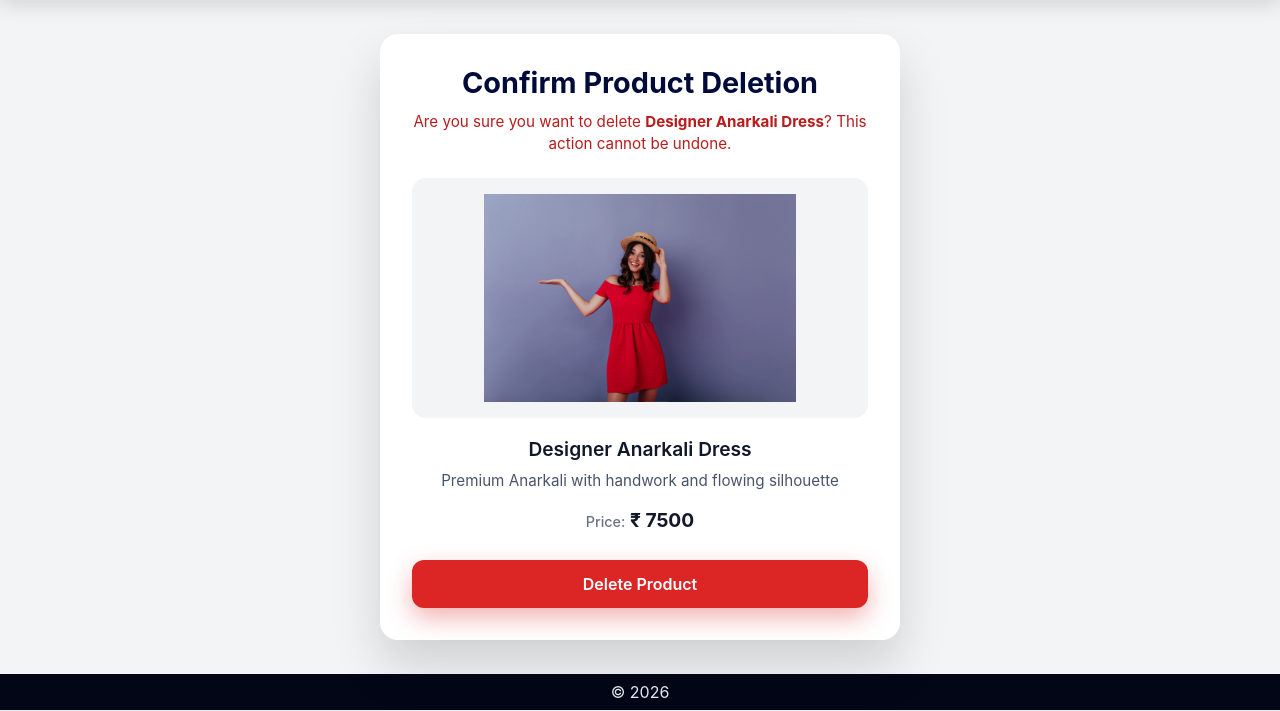
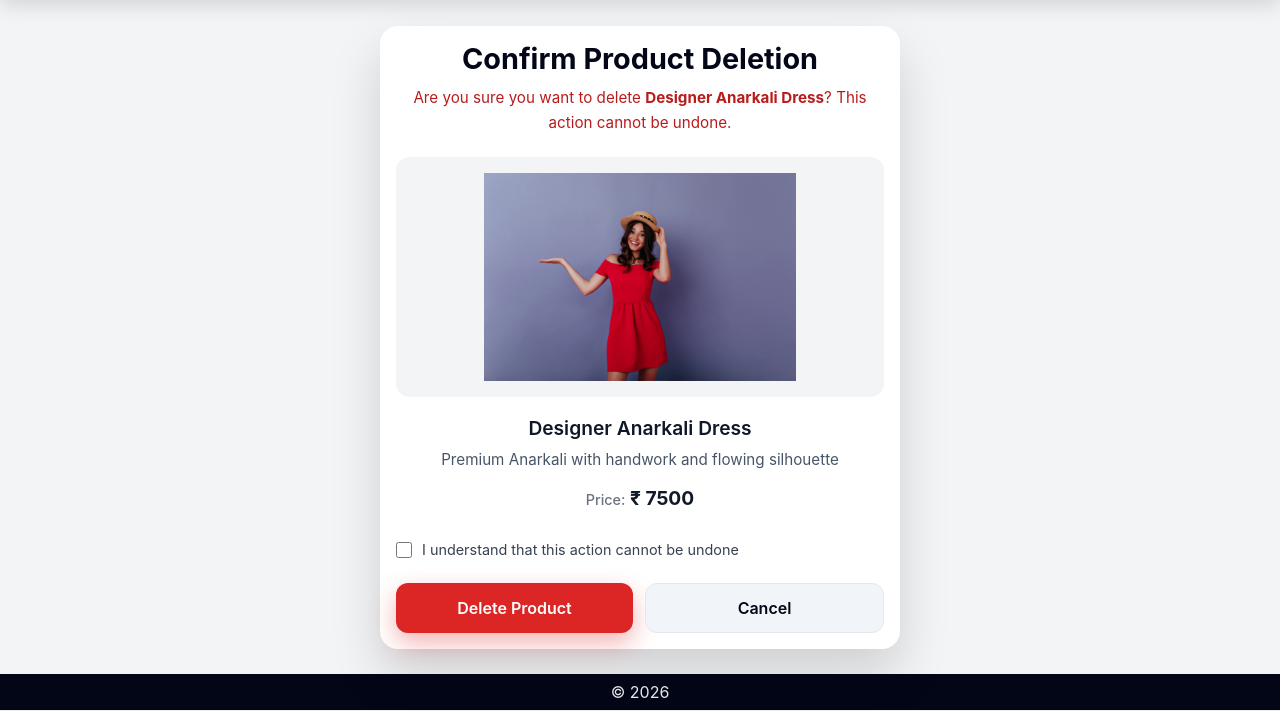
Before and after one commit to thaiyalnath-b/MoonLub_Django, a Django app: page /products/2/delete/ in a window 1280 px wide. Shown: the part 89-800 px from the top of the page. Run offline with Django 5.2, Linux system fonts and the light colour scheme; data comes from the database, SQL or seed files in the repository; both versions use the stored data as it was after the commit.

Commit message:
Forms Added

```diff
--- a/MoonLub/static/css/styles.css
+++ b/MoonLub/static/css/styles.css
@@ -344,8 +344,7 @@ body {
 .deleteproduct {
     min-height: 84.3vh;
     background: #f3f4f6;
-    padding: 10px;
-
+    padding: 8px;
     display: flex;
     justify-content: center;
     align-items: center;
@@ -354,7 +353,7 @@ body {
         background: #ffffff;
         max-width: 520px;
         width: 100%;
-        padding: 32px;
+        padding: 16px;
         border-radius: 18px;
         box-shadow: 0 25px 50px rgba(0, 0, 0, 0.15);
         text-align: center;
@@ -367,7 +366,7 @@ body {
         .title {
             font-size: 1.8rem;
             font-weight: 700;
-            color: #000b3a;
+            color: #020617;
             margin-bottom: 10px;
         }
 
@@ -375,6 +374,7 @@ body {
             font-size: 0.95rem;
             color: #b91c1c;
             margin-bottom: 22px;
+            line-height: 1.6;
         }
 
         .product-img {
@@ -414,29 +414,85 @@ body {
             }
         }
 
+        .confirm-check {
+            display: flex;
+            align-items: center;
+            gap: 10px;
+            font-size: 0.9rem;
+            color: #374151;
+            margin-bottom: 22px;
+            cursor: pointer;
+
+            input {
+                width: 16px;
+                height: 16px;
+                accent-color: #dc2626;
+                cursor: pointer;
+            }
+        }
+
+        .actions {
+            display: flex;
+            gap: 12px;
+        }
+
         .delete-btn {
-            width: 100%;
+            flex: 1;
             padding: 12px;
             font-size: 1rem;
             font-weight: 600;
-
             background: #dc2626;
             color: #ffffff;
-
             border: none;
             border-radius: 12px;
             cursor: pointer;
-
             box-shadow: 0 10px 25px rgba(220, 38, 38, 0.35);
             transition: all 0.25s ease;
 
             &:hover {
                 background: #b91c1c;
                 transform: translateY(-2px);
+                box-shadow: 0 15px 35px rgba(220, 38, 38, 0.45);
+            }
+        }
+
+        .back-btn {
+            flex: 1;
+            padding: 12px;
+            font-size: 1rem;
+            font-weight: 600;
+            text-align: center;
+            text-decoration: none;
+            background: #f1f5f9;
+            color: #020617;
+            border-radius: 12px;
+            border: 1px solid #e5e7eb;
+            transition: all 0.25s ease;
+
+            &:hover {
+                background: #e5e7eb;
+                transform: translateY(-1px);
             }
         }
     }
 }
+
+@media (max-width: 480px) {
+    .deleteproduct {
+        .delete-card {
+            padding: 22px;
+
+            .product-img {
+                height: 200px;
+            }
+
+            .actions {
+                flex-direction: column;
+            }
+        }
+    }
+}
+
 
 /* Responsive */
 @media (max-width: 768px) {
--- a/MoonLub/templates/products/delete_product.html
+++ b/MoonLub/templates/products/delete_product.html
@@ -14,22 +14,34 @@ Delete Product
 
             <p class="warning-text">
                 Are you sure you want to delete
-                <strong>{{product.title}}</strong>?
+                <strong>{{ product.title }}</strong>?
                 This action cannot be undone.
             </p>
 
-            <img src="{{product.thumbnail.url}}" alt="" class="product-img">
+            <img src="{{ product.thumbnail.url }}" alt="{{ product.title }}" class="product-img">
 
-            <h3 class="product-title">{{product.title}}</h3>
+            <h3 class="product-title">{{ product.title }}</h3>
 
-            <p class="desc">{{product.desc}}</p>
+            <p class="desc">{{ product.desc }}</p>
 
-            <p class="rs"><span>Price:</span> &#8377; {{product.price}}</p>
+            <p class="rs"><span>Price:</span> &#8377; {{ product.price }}</p>
 
-            {{ form.as_p }}
+            <!-- Confirmation checkbox -->
+            <label class="confirm-check">
+                <input type="checkbox" required>
+                I understand that this action cannot be undone
+            </label>
 
-            <button type="submit" class="delete-btn">Delete Product</button>
+            <div class="actions">
+                <button type="submit" class="delete-btn">
+                    Delete Product
+                </button>
+                <a href="{% url 'products' %}" class="back-btn">
+                    Cancel
+                </a>
+            </div>
         </form>
+
     </div>
 </section>
 
```
Also changed, not shown: MoonLub/db.sqlite3, MoonLub/media/products/images/pink_1_JI3dBjk.webp (added), MoonLub/media/products/images/pink_2_rhqEoTS.webp (added), MoonLub/media/products/thumbnails/1_1_HjID6PB.webp (added).
